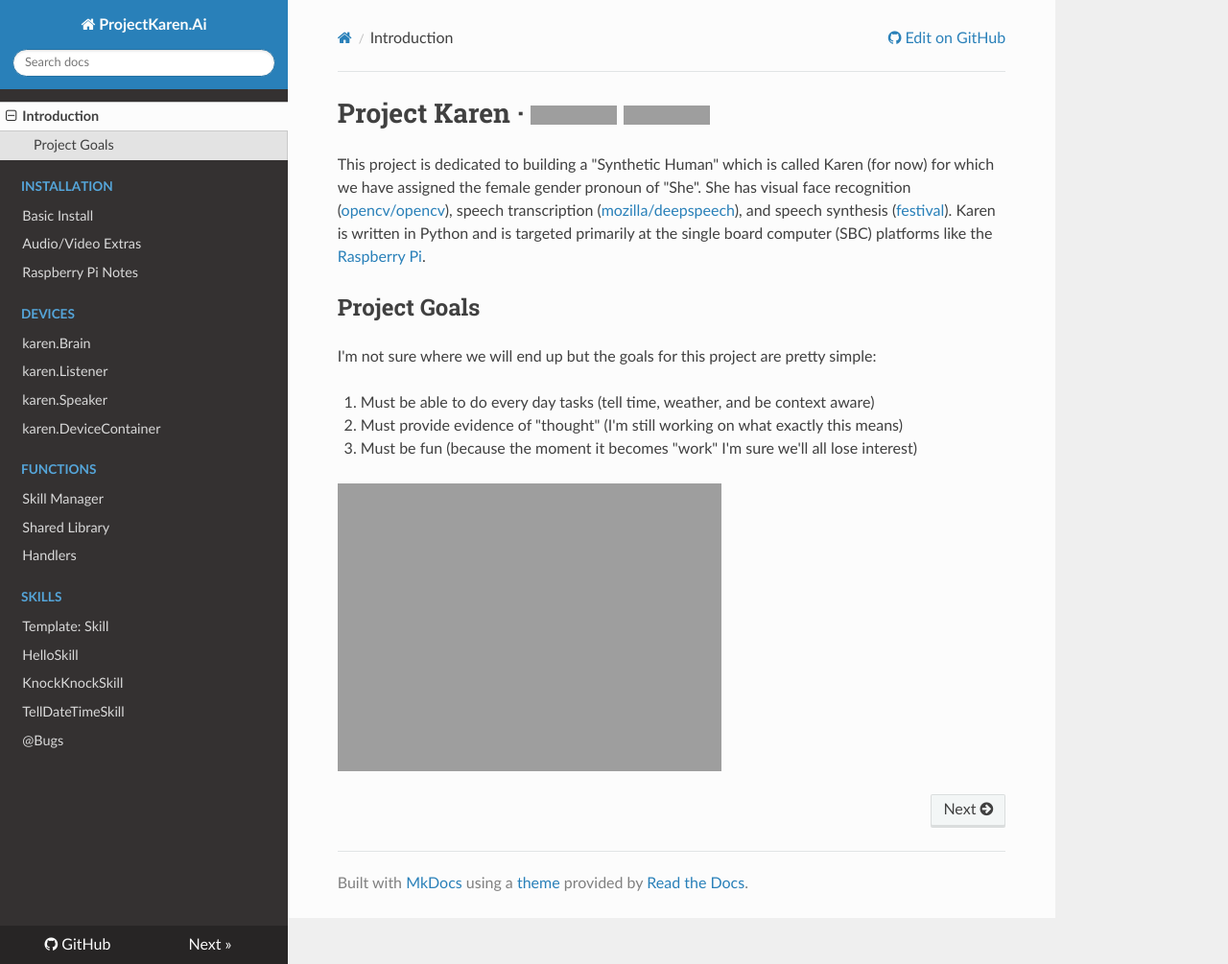
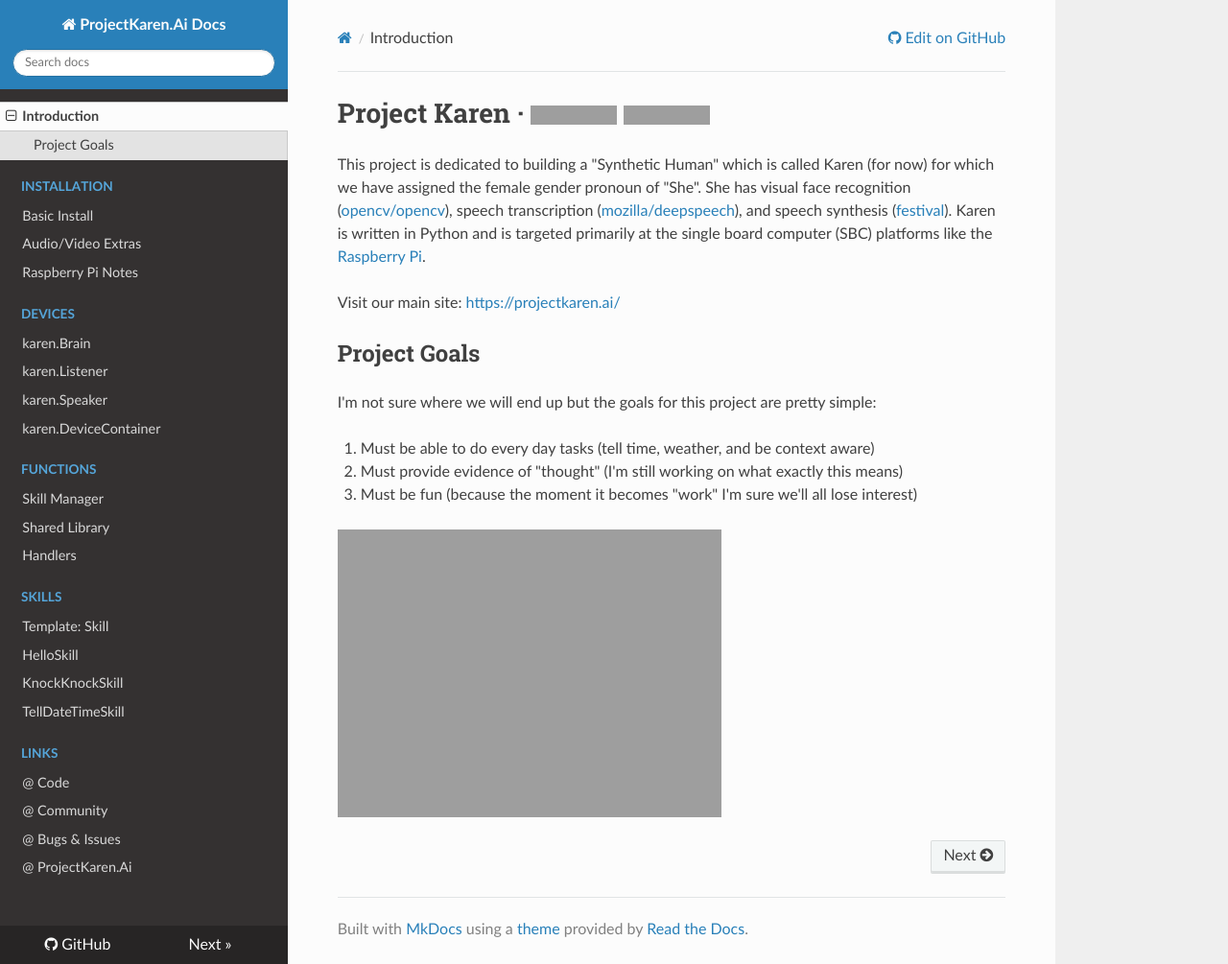
Before and after one commit to dirmich/karen, an MkDocs documentation site: the page built from docs/index.md, in a window 1280 px wide and 1005 px high. Shown: the whole window at 96% size. Built offline with MkDocs 1.6.1, drawn with Linux system fonts in a browser that asks for light colours; nearby versions of some CDN libraries; grey boxes are pictures that could not be loaded.

Commit message:
Docs Updates

```diff
--- a/docs/index.md
+++ b/docs/index.md
@@ -1,5 +1,7 @@
 # Project Karen &middot; [![GitHub license](https://img.shields.io/github/license/lnxusr1/karen)](https://github.com/lnxusr1/karen/blob/master/LICENSE) [![Python Versions](https://img.shields.io/pypi/pyversions/yt2mp3.svg)](https://github.com/lnxusr1/karen/)
 This project is dedicated to building a "Synthetic Human" which is called Karen (for now) for which we have assigned the female gender pronoun of "She". She has visual face recognition ([opencv/opencv](https://github.com/opencv/opencv)), speech transcription ([mozilla/deepspeech](https://github.com/mozilla/DeepSpeech)), and speech synthesis ([festival](http://www.cstr.ed.ac.uk/projects/festival/)).  Karen is written in Python and is targeted primarily at the single board computer (SBC) platforms like the [Raspberry Pi](https://www.raspberrypi.org/).
+
+Visit our main site: [https://projectkaren.ai/](https://projectkaren.ai/)
 
 ## Project Goals
 
--- a/mkdocs.yml
+++ b/mkdocs.yml
@@ -1,4 +1,4 @@
-site_name: ProjectKaren.Ai
+site_name: ProjectKaren.Ai Docs
 site_url: https://projectkaren.ai/
 repo_url: https://github.com/lnxusr1/karen/
 
@@ -26,7 +26,11 @@
       - HelloSkill: 'karen.skills.helloskill.md'
       - KnockKnockSkill: 'karen.skills.knockknockskill.md'
       - TellDateTimeSkill: 'karen.skills.telldatetimeskill.md'
-    - '@Bugs': 'https://github.com/lnxusr1/karen/issues'
+    - Links:
+      - '@ Code': 'https://github.com/lnxusr1/karen'
+      - '@ Community': 'https://github.com/lnxusr1/karen/discussions'
+      - '@ Bugs & Issues': 'https://github.com/lnxusr1/karen/issues'
+      - '@ ProjectKaren.Ai': 'https://projectkaren.ai'
 
 plugins:
 - search
```
